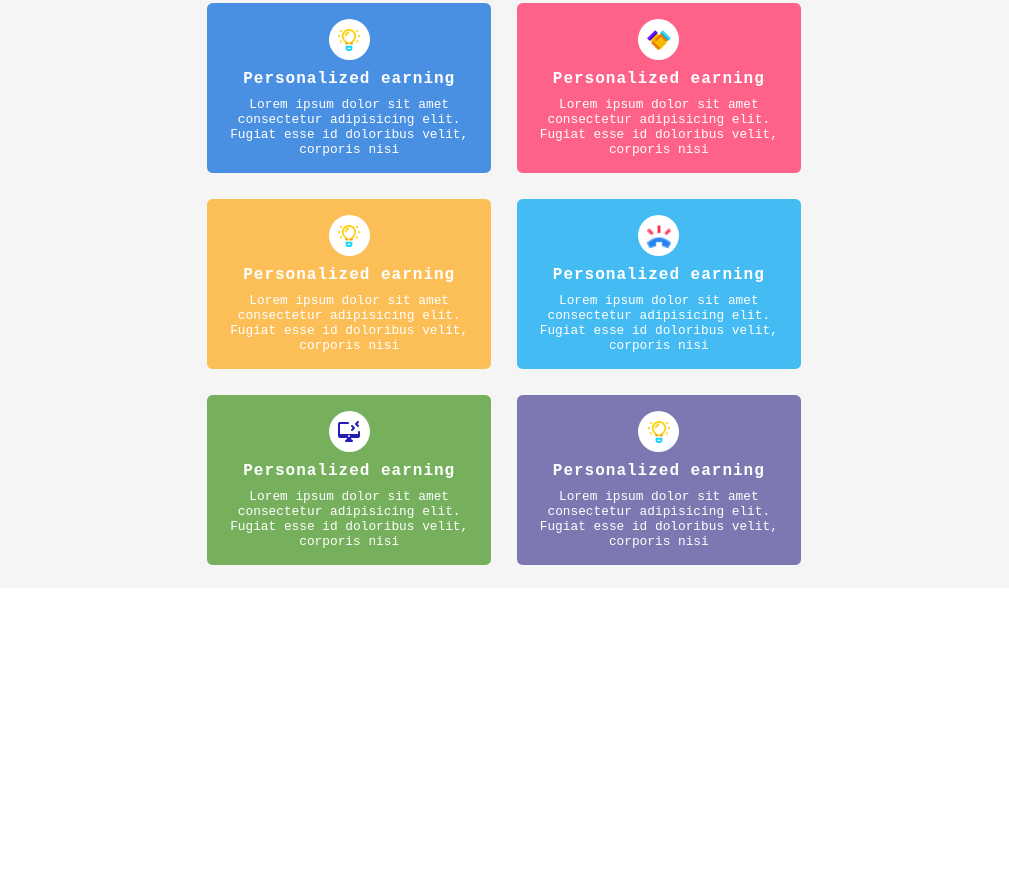
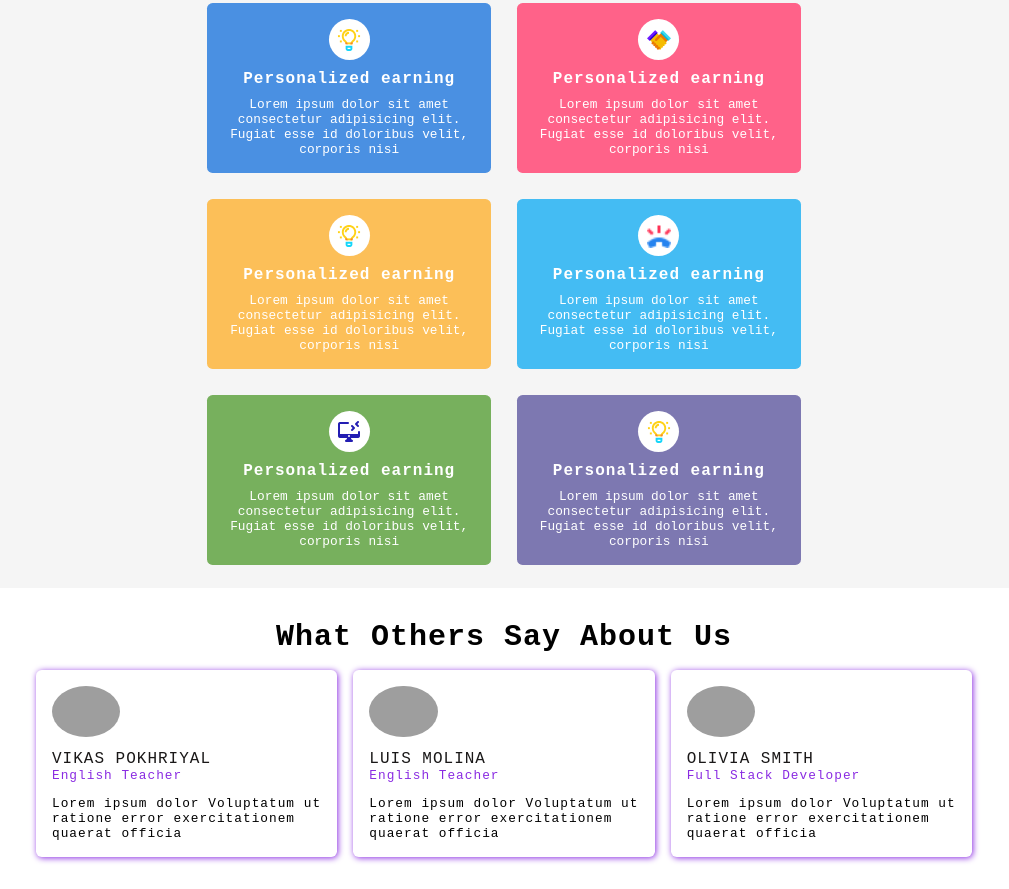
Before and after one commit to Vikaspokhriyal20/studysync, a plain HTML site: page index.html in a window 1280 px wide. Shown: the part 974-1863 px from the top of the page, without its empty margins (136-1145 px from the left). Before the commit the page ends 1562 px from the top, so only its background shows below. Drawn offline with nearby package versions, Linux system fonts and the light colour scheme; grey boxes are pictures that could not be loaded; a web font is replaced by a local one.

Commit message:
new change

```diff
--- a/index.html
+++ b/index.html
@@ -60,7 +60,8 @@
         </div>
     </section>
 
-    <section class="company-container">
+    <div class="wrap">
+        <div class="company-container">
             <h2 class="company-title">Trusted by the best</h2>
             <div class="company-grid">
                 <div class="company-logo">
@@ -80,7 +81,8 @@
                     <span>Microsoft</span>
                 </div>
             </div>
-    </section>
+        </div>
+    </div>
 
     <div class="feature-container">
         <div class="feature-content">
@@ -93,10 +95,10 @@
                 </p>
             </div>
             <div class="feature-grid">
-                <!-- card - 1 -->
+
                 <div class="feature-card">
                     <div class="icon-container">
-                        <img src="icon/icons8-idea.svg" alt="img"class="card-img">
+                        <img src="icon/icons8-idea.svg" alt="img" class="card-img">
                     </div>
                     <div class="card-info">
                         <div class="card-title">
@@ -108,7 +110,7 @@
                         </div>
                     </div>
                 </div>
-                <!-- card - 2 -->
+
                 <div class="feature-card">
                     <div class="icon-container">
                         <img src="icon/icons8-partnership-48.png" alt="img" class="card-img">
@@ -123,7 +125,7 @@
                         </div>
                     </div>
                 </div>
-                <!-- card - 3 -->
+
                 <div class="feature-card">
                     <div class="icon-container">
                         <img src="icon/icons8-idea.svg" alt="img" class="card-img">
@@ -138,7 +140,7 @@
                         </div>
                     </div>
                 </div>
-                <!-- card - 4 -->
+
                 <div class="feature-card">
                     <div class="icon-container">
                         <img src="icon/icons8-phone-ringing-16.png" alt="img" class="card-img">
@@ -153,7 +155,7 @@
                         </div>
                     </div>
                 </div>
-                <!-- card - 5 -->
+
                 <div class="feature-card">
                     <div class="icon-container">
                         <img src="icon/icons8-rdp-connection-48.png" alt="img" class="card-img">
@@ -168,7 +170,7 @@
                         </div>
                     </div>
                 </div>
-                <!-- card - 6 -->
+
                 <div class="feature-card">
                     <div class="icon-container">
                         <img src="icon/icons8-idea.svg" alt="img" class="card-img">
@@ -188,6 +190,59 @@
         </div>
     </div>
 
+    <div class="testimonial-wrap">
+
+
+    <div class="testimonial-container">
+        <div class="testimonial-content">
+            <h2 class="testimonial-title">
+                What Others Say About Us
+            </h2>
+        </div>
+        <div class="testimonial-grid">
+            <div class="testimonial-card">
+                <div class="testimonial-avatar">
+                    <img src="https://dl.dropbox.com/s/u3j25jx9tkaruap/Webp.net-resizeimage.jpg?raw=1" alt="img" class="user-img">
+                </div>
+                <div class="testimonial-user">
+                    <p class="user-name">Vikas Pokhriyal</p>
+                    <p class="user-role">English Teacher</p>
+                </div>
+                <div class="testimonial-description">
+                    Lorem ipsum dolor Voluptatum ut ratione error exercitationem quaerat officia
+                </div>
+
+            </div>
+
+            <div class="testimonial-card">
+                <div class="testimonial-avatar">
+                    <img src="https://dl.dropbox.com/s/u3j25jx9tkaruap/Webp.net-resizeimage.jpg?raw=1" alt="img" class="user-img">
+                </div>
+                <div class="testimonial-user">
+                    <p class="user-name">Luis Molina</p>
+                    <p class="user-role">English Teacher</p>
+                </div>
+                <div class="testimonial-description">
+                    Lorem ipsum dolor Voluptatum ut ratione error exercitationem quaerat officia
+                </div>
+
+            </div>
+
+            <div class="testimonial-card">
+                <div class="testimonial-avatar">
+                    <img src="https://dl.dropbox.com/s/u3j25jx9tkaruap/Webp.net-resizeimage.jpg?raw=1" alt="img" class="user-img">
+                </div>
+                <div class="testimonial-user">
+                    <p class="user-name">Olivia Smith</p>
+                    <p class="user-role">Full Stack Developer</p>
+                </div>
+                <div class="testimonial-description">
+                    Lorem ipsum dolor Voluptatum ut ratione error exercitationem quaerat officia
+                </div>
+            </div>
+        </div>
+    </div>
+</div>
 </body>
 
 </html>
--- a/style.css
+++ b/style.css
@@ -9,7 +9,7 @@
 }
 
 body {
-    height: 100vh;
+
     background-color: #ffffff;
     text-align: center;
 }
@@ -136,14 +136,14 @@ body {
 }
 .section-title
 {
-    font-size: 2.2rem;
-    padding: 1rem;
+    font-size: 2rem;
+    padding: 0.8rem;
     text-transform: capitalize;
 }
 .section-description
 {
     color: gray;
-    font-size: 1.11;
+    font-size: 0.8rem;
 }
 
 .btn-section
@@ -192,7 +192,7 @@ background-color: rgb(143, 96, 187);
     overflow: hidden;
     box-shadow: 0px 4px 6px #F5F5F5;
     height: 50vh;
-    object-fit: cover;
+
 }
 
 .section-img
@@ -233,6 +233,7 @@ background-color: rgb(143, 96, 187);
     }
 }
 
+
 .company-container
 {
     display: flex;
@@ -248,7 +249,7 @@ background-color: rgb(143, 96, 187);
     background-color:#F5F5F5;
     display: grid;
     grid-template-columns:repeat(2,1fr);
-    gap: 3.6rem;
+    gap: 3rem;
     padding: 1.2rem 2.2rem;
     border-radius: 00.350rem;
     margin-top: 1.8rem;
@@ -261,7 +262,7 @@ background-color: rgb(143, 96, 187);
     letter-spacing: 1px;
     display: flex;
     align-items: center;
-    gap: 0.4rem
+    gap: 0.2rem
 }
 
 .svg-icon
@@ -281,7 +282,6 @@ background-color: rgb(143, 96, 187);
     {
         font-size: 2rem;
         font-weight: bold;
-
     }
 }
 
@@ -395,3 +395,84 @@ font-size:0.8rem;
         font-size: 1.5rem;
     }
 }
+
+.testimonial-wrap
+{
+    background-color:#fff;
+}
+
+.testimonial-container
+{
+    padding: 2rem;
+    margin: 0 auto;
+    max-width: 1000px;
+}
+
+.testimonial-title
+{
+    font-size: 1.875rem;
+    font-weight: bold;
+    letter-spacing: 1px;
+}
+.testimonial-grid
+{
+    display: grid;
+    grid-template-columns:repeat(3,1fr);
+    margin-top: 1rem;
+    gap: 1rem;
+}
+.testimonial-card
+{
+    background-color:white;
+    filter: drop-shadow(1px 1px  3px blueviolet);
+    padding: 1rem;
+    border-radius: 0.354rem;
+    display: flex;
+    flex-direction: column;
+    gap: 0.8rem;
+    /* border: 0.5px solid grey; */
+}
+
+.testimonial-description
+{
+    font-size: 0.8rem;
+    text-align: left;
+    color:black;
+    letter-spacing: 1px;
+}
+.testimonial-avatar
+{
+    display: flex;
+    justify-content:start;
+}
+.user-img
+{
+    height: 3.2rem;
+    border-radius: 50%;
+}
+.testimonial-user{
+    display: flex;
+    flex-direction: column;
+    justify-content:start;
+    text-align: left;
+}
+
+.user-name
+{
+    color: #1a1818;
+    font-size: 1rem;
+    letter-spacing: 1px;
+    text-transform: uppercase;
+}
+
+.user-role{
+    color: blueviolet;
+    font-size: 0.8rem;
+    letter-spacing: 1px;
+}
+
+@media screen and (max-width:634px) {
+    .testimonial-grid{
+        grid-template-columns: 1fr;
+    }
+}
```
Lines whose indentation alone changed are shown as unchanged.
